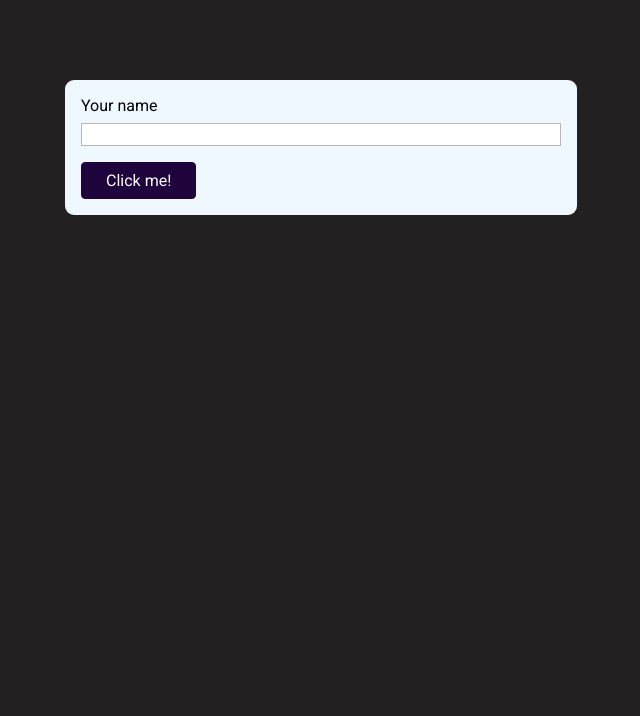
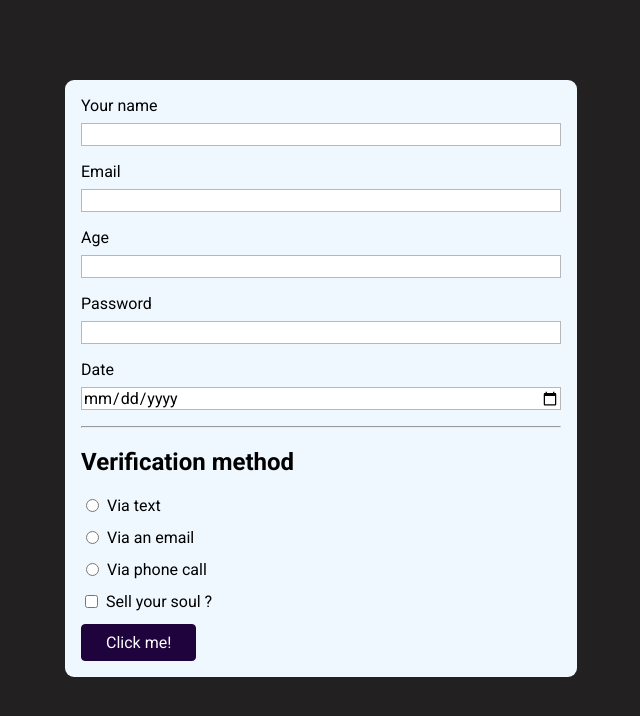
Before and after one commit to AhgamaSundar/Styled-website, a plain HTML site: page index.html in a window 1280 px wide. Shown: the whole page, without its empty margins (319-959 px from the left). Drawn offline with Linux system fonts and the light colour scheme.

Commit message:
Fourm all buttons and styles

```diff
--- a/index.css
+++ b/index.css
@@ -40,3 +40,10 @@ button:hover{
   background-color: rgb(102, 40, 172);
   border-color:rgb(114, 71, 163)
 }
+.radio{
+  display: flex;
+}
+.radio input{
+  width: auto;
+  margin-right: 0.5rem;
+}
--- a/index.html
+++ b/index.html
@@ -14,6 +14,34 @@
     <form action="/" method="GET">
       <label for="uname">Your name</label>
       <input type="text" name="user-name" id="uname" />
+      <label for="mail">Email</label>
+      <input type="email" name="user-mail" id="mail" />
+      <label for="uage">Age</label>
+      <input type="number" step="100" name="age" id="uage" />
+      <label for="psswd">Password</label>
+      <input type="password" id="psswd" name="password" />
+      <label for="dte">Date</label>
+      <input type="date" name="date" id="dte" />
+      <hr />
+      <h2>Verification method</h2>
+      <div class="radio">
+        <input type="radio" name="veri" id="txt" value="text" />
+        <label for="txt">Via text</label>
+      </div>
+      <div class="radio">
+        <input type="radio" name="veri" id="email" value="mail" />
+        <label for="email">Via an email</label>
+      </div>
+      <div class="radio">
+        <input type="radio" name="veri" id="call" value="pcall" />
+        <label for="call">Via phone call</label>
+      </div>
+      <div class="radio">
+        <input type="checkbox" id="terms"/>
+        <label for="terms">Sell your soul ?</label>
+
+      </div>
+
       <button>Click me!</button>
     </form>
   </body>
```
